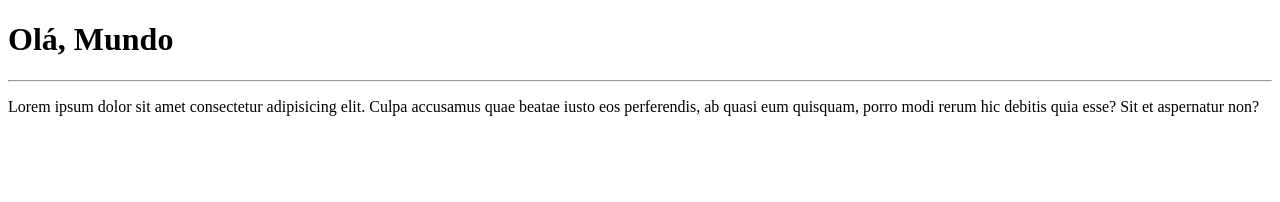
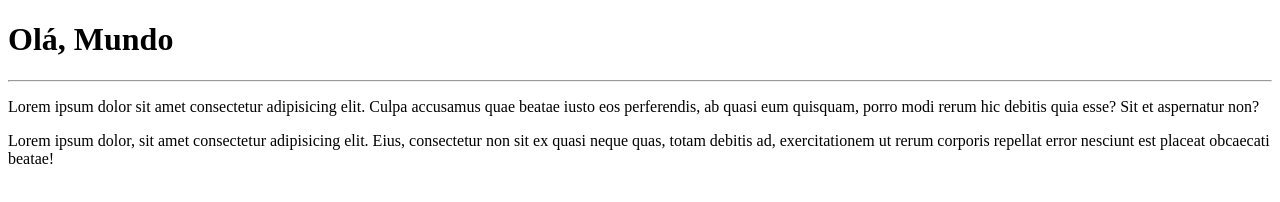
Before and after one commit to juliomrodrigues/Ola-Mundo, a plain HTML site: page site-exemplo/index.html in a window 1280 px wide. Drawn offline with Linux system fonts and the light colour scheme.

Commit message:
Adicionando Novo Paragrafo

```diff
--- a/site-exemplo/index.html
+++ b/site-exemplo/index.html
@@ -9,6 +9,6 @@
     <h1>Olá, Mundo</h1>
     <hr>
     <p>Lorem ipsum dolor sit amet consectetur adipisicing elit. Culpa accusamus quae beatae iusto eos perferendis, ab quasi eum quisquam, porro modi rerum hic debitis quia esse? Sit et aspernatur non?</p>
-
+    <p>Lorem ipsum dolor, sit amet consectetur adipisicing elit. Eius, consectetur non sit ex quasi neque quas, totam debitis ad, exercitationem ut rerum corporis repellat error nesciunt est placeat obcaecati beatae!</p>
 </body>
 </html>
```
